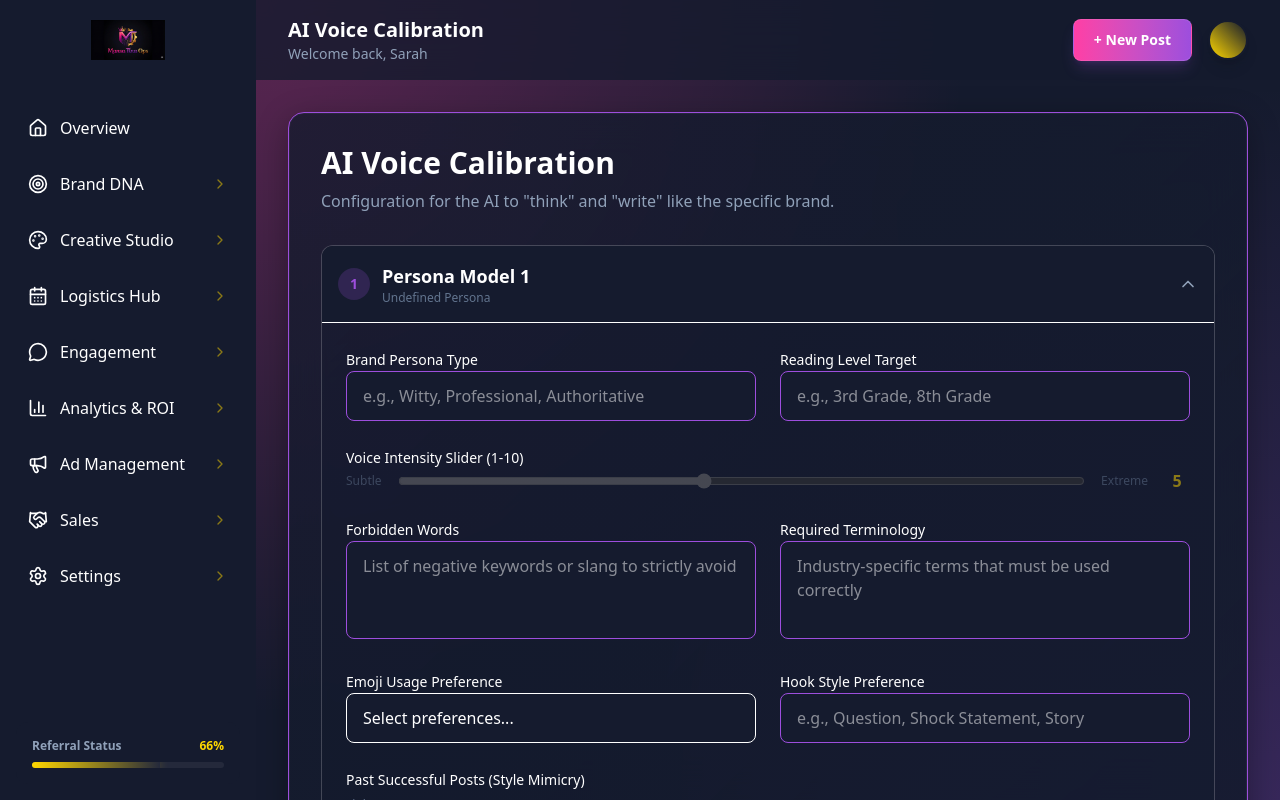
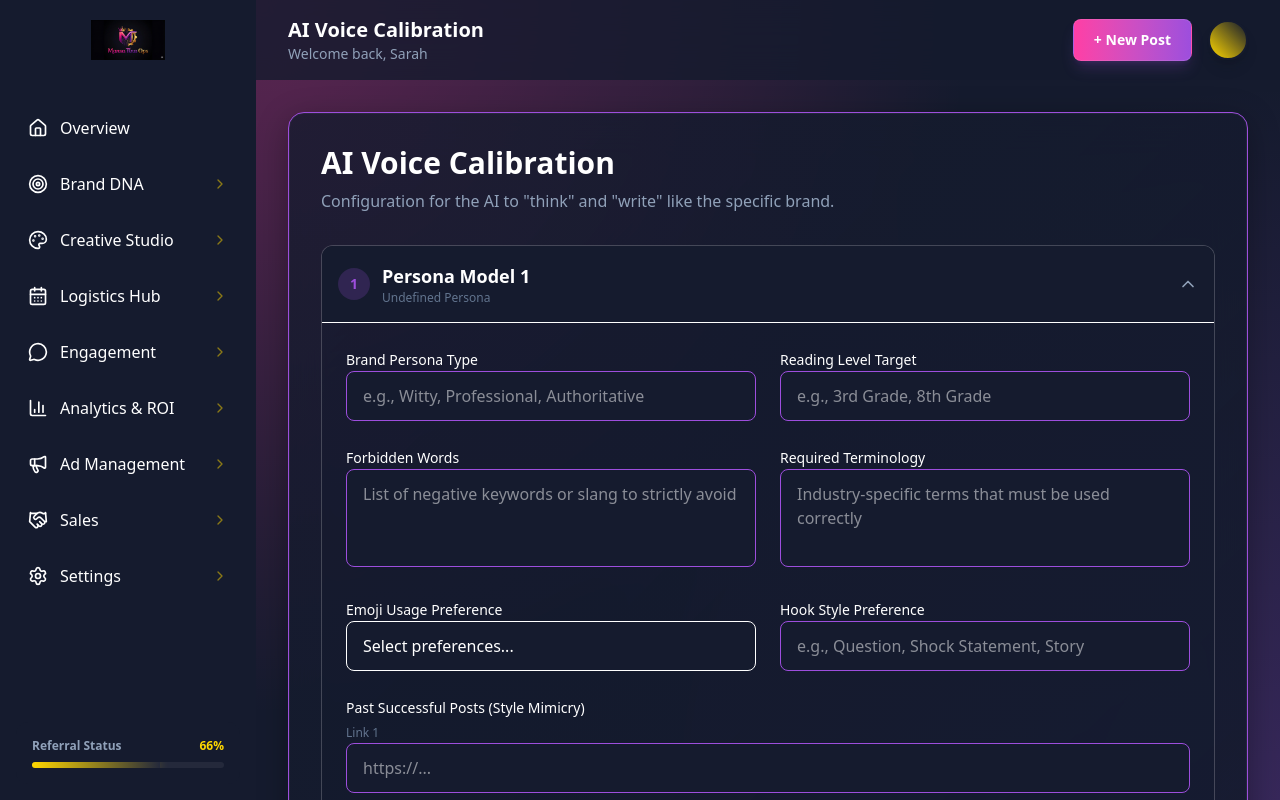
Before and after one commit to SupaEagle/MTO, a React (Vite) app in the folder web/: page /client/strategy/persona in a window 1280 px wide. Built offline with nearby package versions, Linux system fonts and the light colour scheme.

Commit message:
Remove Voice Intensity Slider from BrandPersona

```diff
--- a/web/src/pages/client/BrandPersona.tsx
+++ b/web/src/pages/client/BrandPersona.tsx
@@ -3,7 +3,7 @@ import { Plus, Trash2, ChevronDown, ChevronUp } from 'lucide-react';
 
 interface PersonaModel {
     personaType: string;
-    voiceIntensity: number;
+
     readingLevel: string;
     forbiddenWords: string;
     requiredTerminology: string;
@@ -16,7 +16,7 @@ interface PersonaModel {
 
 const DEFAULT_PERSONA: PersonaModel = {
     personaType: '',
-    voiceIntensity: 5,
+
     readingLevel: '',
     forbiddenWords: '',
     requiredTerminology: '',
@@ -145,24 +145,7 @@ const BrandPersona = () => {
                                                 </div>
                                             </div>
 
-                                            <div className="space-y-2">
-                                                <label className="text-sm font-medium text-white">Voice Intensity Slider (1-10)</label>
-                                                <div className={`flex items-center gap-4 ${!isEditing ? 'opacity-50' : ''}`}>
-                                                    <span className="text-xs text-slate-500">Subtle</span>
-                                                    <input
-                                                        type="range"
-                                                        name="voiceIntensity"
-                                                        min="1"
-                                                        max="10"
-                                                        value={persona.voiceIntensity}
-                                                        onChange={(e) => handlePersonaChange(index, e)}
-                                                        disabled={!isEditing}
-                                                        className="w-full accent-brand-purple cursor-pointer disabled:cursor-not-allowed"
-                                                    />
-                                                    <span className="text-xs text-slate-500">Extreme</span>
-                                                    <span className="font-bold text-brand-gold w-8 text-center">{persona.voiceIntensity}</span>
-                                                </div>
-                                            </div>
+
 
                                             <div className="grid grid-cols-1 md:grid-cols-2 gap-6">
                                                 <div className="space-y-2">
```
